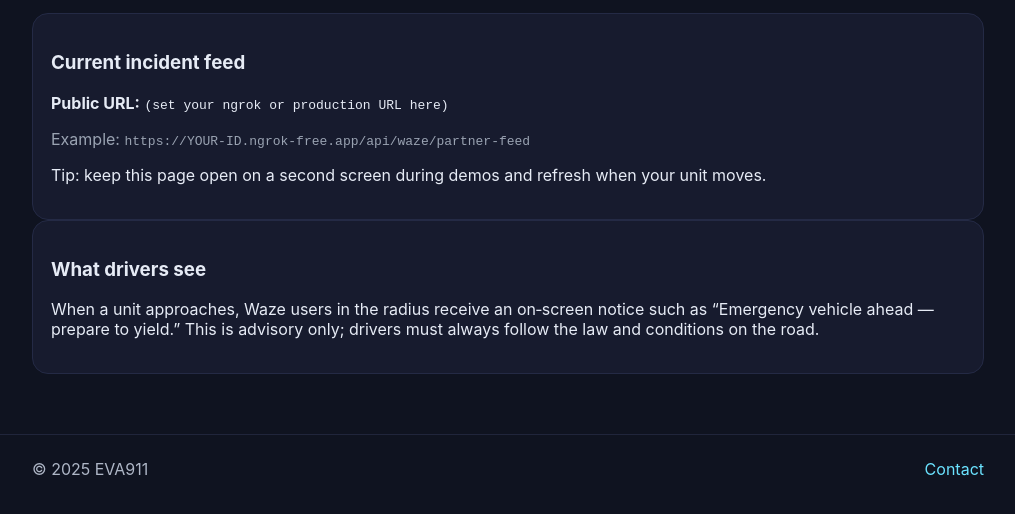
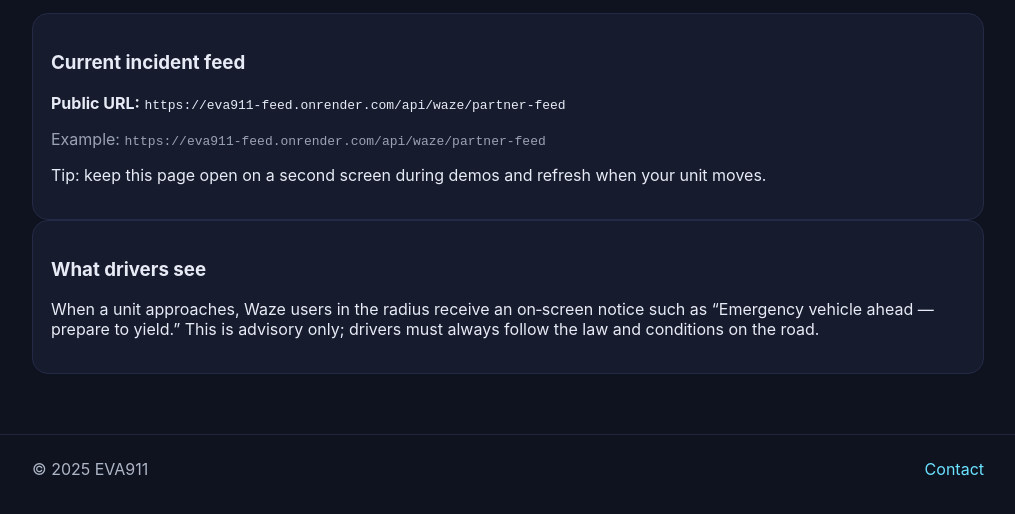
Before and after one commit to Tanner737/eva911-site, a plain HTML site: page demo.html in a window 1280 px wide. Shown: the part 230-744 px from the top of the page, without its empty margins (132-1147 px from the left). Drawn offline with Linux system fonts and the light colour scheme.

Commit message:
Update demo.html

```diff
--- a/demo.html
+++ b/demo.html
@@ -23,8 +23,12 @@
 
     <div class="card">
       <h3>Current incident feed</h3>
-      <p><strong>Public URL:</strong> <code id="feedUrl">(set your ngrok or production URL here)</code></p>
-      <p class="muted">Example: <code>https://YOUR-ID.ngrok-free.app/api/waze/partner-feed</code></p>
+      <p><strong>Public URL:</strong>
+  <code id="feedUrl">https://eva911-feed.onrender.com/api/waze/partner-feed</code>
+</p>
+      <p class="muted">Example:
+  <code>https://eva911-feed.onrender.com/api/waze/partner-feed</code>
+</p>
       <p>Tip: keep this page open on a second screen during demos and refresh when your unit moves.</p>
     </div>
 
```
